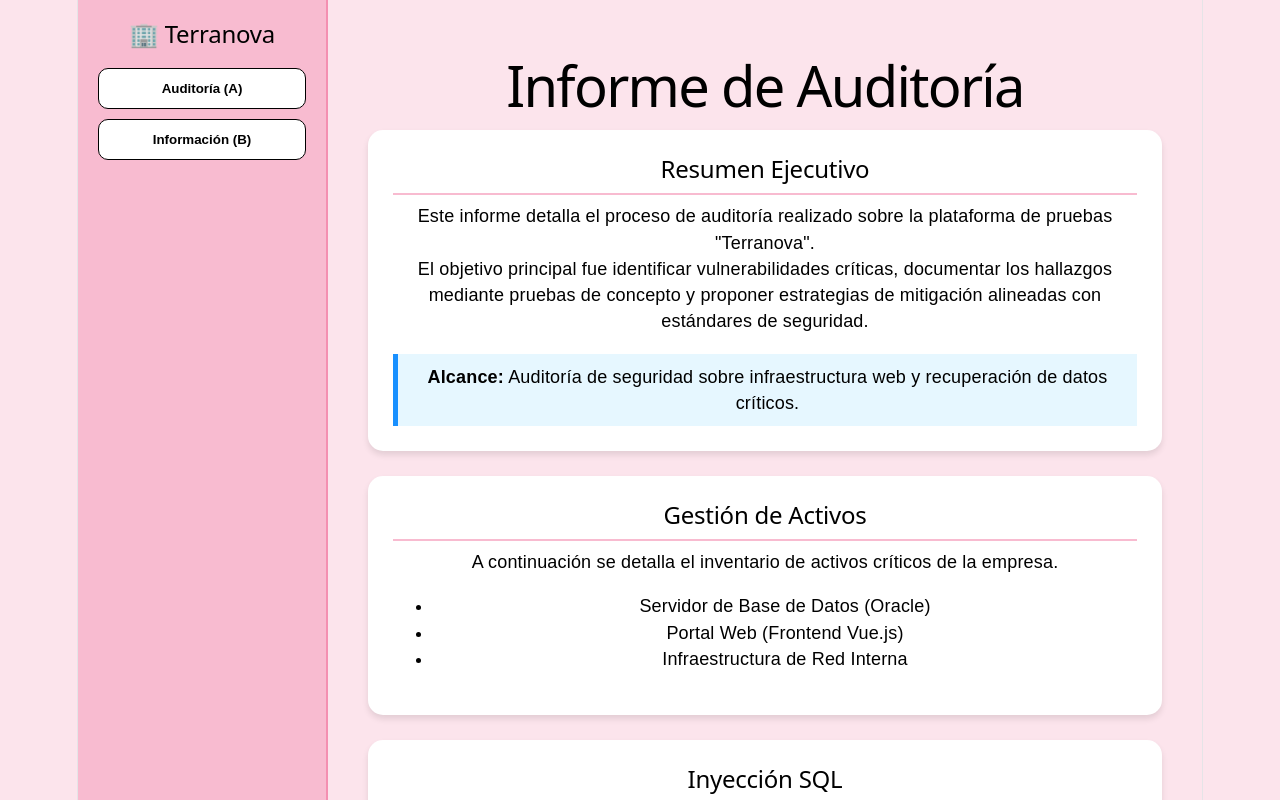
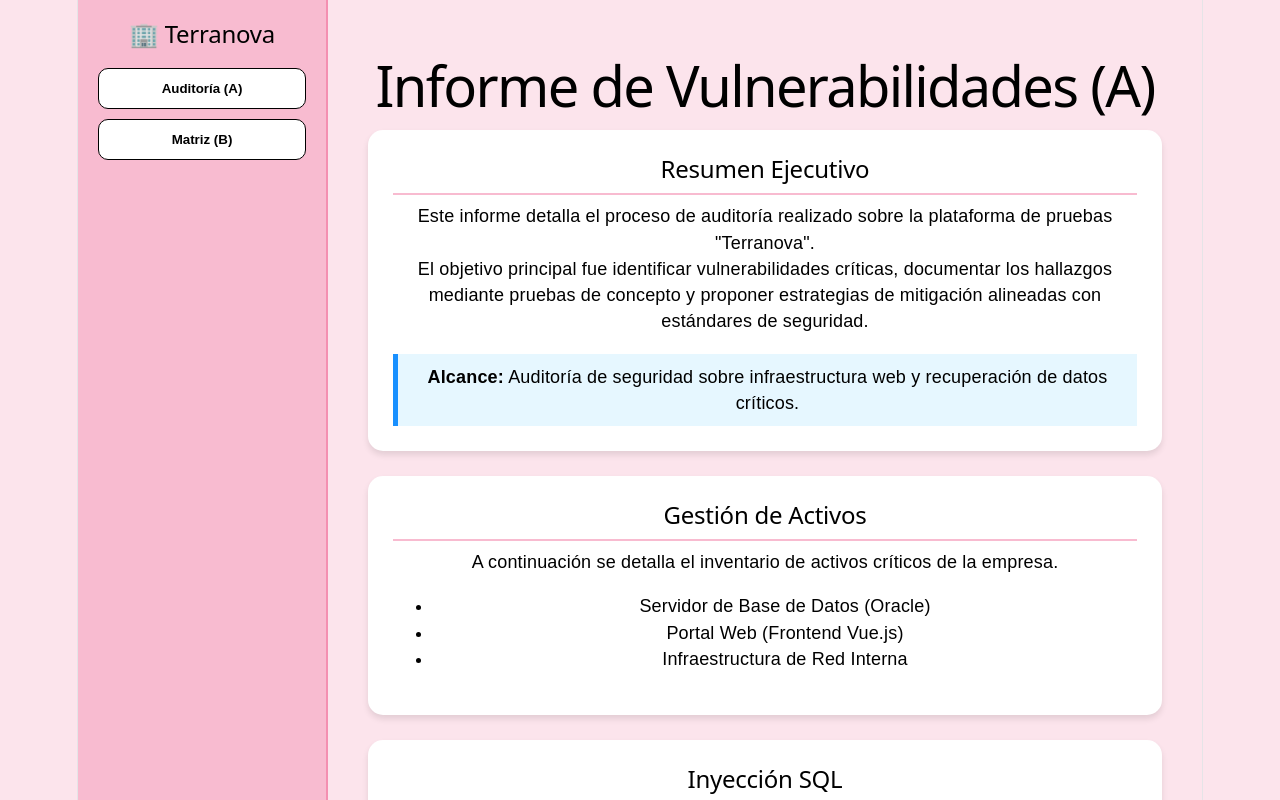
Before and after one commit to mariamunoz0507/auditoria_munmar, a React (Vite) app: page / in a window 1280 px wide. Shown: the top 800 px of the page. Built offline with nearby package versions, Linux system fonts and the light colour scheme.

Commit message:
refactor: organizar informes A y B según rúbrica

```diff
--- a/src/App.tsx
+++ b/src/App.tsx
@@ -19,29 +19,26 @@ function App() {
       <nav className="sidebar">
         <h2 style={{ color: '#880e4f' }}>🏢 Terranova</h2>
         <button onClick={() => setActiveTab('informeA')}>Auditoría (A)</button>
-        <button onClick={() => setActiveTab('informeB')}>Información (B)</button>
+        <button onClick={() => setActiveTab('informeB')}>Matriz (B)</button>
       </nav>
 
       <main className="content">
         {activeTab === 'informeA' ? (
           <div>
-            <h1>Informe de Auditoría</h1>
+            <h1>Informe de Vulnerabilidades (A)</h1>
             <Resumen />
             <Activos />
             <InyeccionSQL />
             <XSS />
             <Comandos />
-            <Matriz />
             <Controles />
             <Recuperacion />
             <Prompts />
           </div>
         ) : (
           <div>
-            <h1>Información Adicional (B)</h1>
-            <section>
-              <p>Módulo de gestión e información de Terranova.</p>
-            </section>
+            <h1>Informe de Matriz (B)</h1>
+            <Matriz />
           </div>
         )}
       </main>
```
